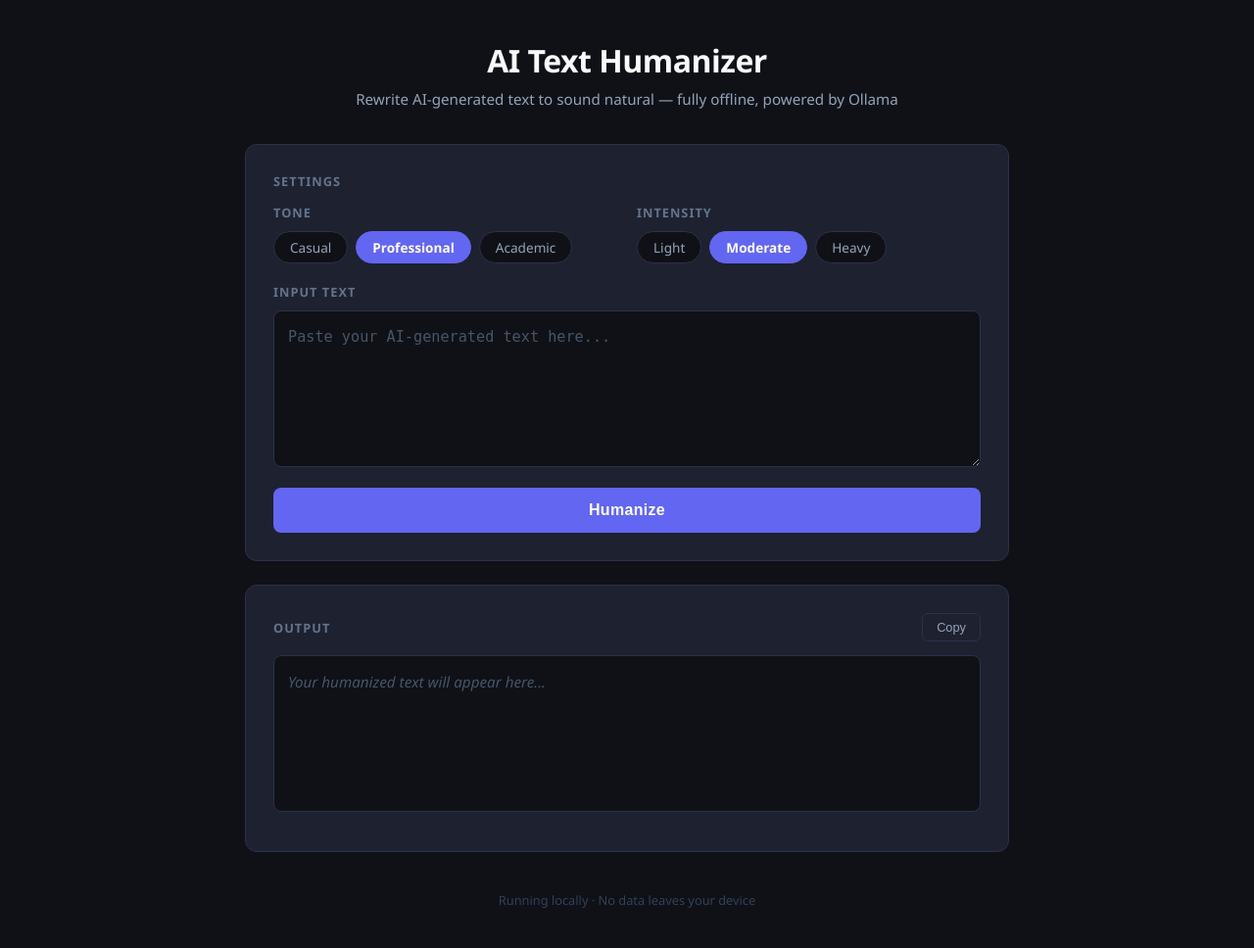
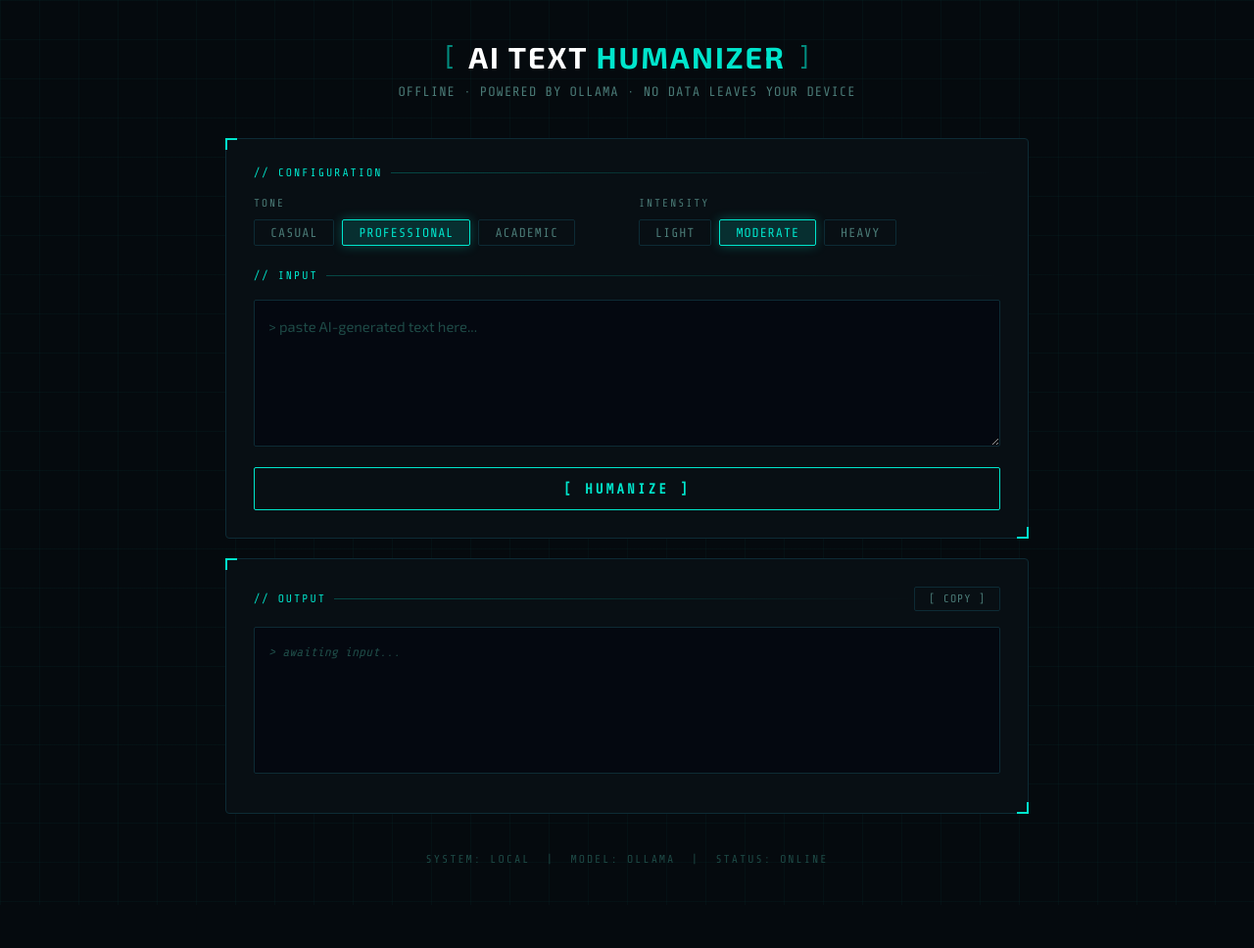
Before and after one commit to JoshuaEkanem/ai-text-humanizer, a Flask app: page / in a window 1280 px wide. Shown: the whole page at 98% size. After the commit the page ends 921 px from the top, so only its background shows below. Run offline with Flask 3, Linux system fonts and the light colour scheme.

Commit message:
style: cyberpunk teal theme for web UI

```diff
--- a/templates/index.html
+++ b/templates/index.html
@@ -5,200 +5,298 @@
   <meta name="viewport" content="width=device-width, initial-scale=1.0" />
   <title>AI Text Humanizer</title>
   <style>
+    @import url('https://fonts.googleapis.com/css2?family=Share+Tech+Mono&family=Exo+2:wght@300;400;600;700&display=swap');
+
+    :root {
+      --accent: #00e5cc;
+      --accent-dim: #00b8a3;
+      --accent-glow: rgba(0, 229, 204, 0.15);
+      --accent-glow-strong: rgba(0, 229, 204, 0.3);
+      --bg: #050a0e;
+      --bg-card: #080f14;
+      --bg-input: #040810;
+      --border: #0d2b35;
+      --border-accent: #00e5cc44;
+      --text: #c8e6e3;
+      --text-dim: #4a7a76;
+      --text-muted: #1e4a46;
+      --red: #ff4466;
+      --green: #00e5cc;
+    }
+
     *, *::before, *::after { box-sizing: border-box; margin: 0; padding: 0; }
 
     body {
-      font-family: 'Segoe UI', system-ui, sans-serif;
-      background: #0f1117;
-      color: #e2e8f0;
+      font-family: 'Exo 2', system-ui, sans-serif;
+      background: var(--bg);
+      color: var(--text);
       min-height: 100vh;
       display: flex;
       flex-direction: column;
       align-items: center;
       padding: 40px 16px;
+      background-image:
+        linear-gradient(rgba(0,229,204,0.03) 1px, transparent 1px),
+        linear-gradient(90deg, rgba(0,229,204,0.03) 1px, transparent 1px);
+      background-size: 40px 40px;
     }
 
+    /* ── Header ── */
     header {
       text-align: center;
-      margin-bottom: 36px;
+      margin-bottom: 40px;
+    }
+
+    header .logo-line {
+      display: flex;
+      align-items: center;
+      justify-content: center;
+      gap: 12px;
+      margin-bottom: 10px;
+    }
+
+    header .bracket {
+      color: var(--accent);
+      font-family: 'Share Tech Mono', monospace;
+      font-size: 1.6rem;
+      opacity: 0.6;
     }
 
     header h1 {
-      font-size: 2rem;
+      font-size: 1.9rem;
       font-weight: 700;
-      color: #f8fafc;
-      letter-spacing: -0.5px;
+      color: #fff;
+      letter-spacing: 2px;
+      text-transform: uppercase;
     }
 
+    header h1 span { color: var(--accent); }
+
     header p {
-      margin-top: 8px;
-      color: #94a3b8;
-      font-size: 0.95rem;
+      color: var(--text-dim);
+      font-size: 0.85rem;
+      letter-spacing: 1px;
+      text-transform: uppercase;
+      font-family: 'Share Tech Mono', monospace;
     }
 
+    /* ── Cards ── */
     .card {
-      background: #1e2130;
-      border: 1px solid #2d3148;
-      border-radius: 12px;
+      background: var(--bg-card);
+      border: 1px solid var(--border);
+      border-radius: 4px;
       padding: 28px;
       width: 100%;
-      max-width: 780px;
+      max-width: 820px;
+      margin-bottom: 20px;
+      position: relative;
+    }
+
+    /* corner accents */
+    .card::before, .card::after {
+      content: '';
+      position: absolute;
+      width: 12px;
+      height: 12px;
+      border-color: var(--accent);
+      border-style: solid;
+    }
+    .card::before { top: -1px; left: -1px; border-width: 2px 0 0 2px; }
+    .card::after  { bottom: -1px; right: -1px; border-width: 0 2px 2px 0; }
+
+    .card-title {
+      font-family: 'Share Tech Mono', monospace;
+      font-size: 0.72rem;
+      letter-spacing: 2px;
+      color: var(--accent);
+      text-transform: uppercase;
+      margin-bottom: 18px;
+      display: flex;
+      align-items: center;
+      gap: 8px;
+    }
+
+    .card-title::after {
+      content: '';
+      flex: 1;
+      height: 1px;
+      background: linear-gradient(90deg, var(--border-accent), transparent);
+    }
+
+    /* ── Controls ── */
+    .controls {
+      display: flex;
+      gap: 24px;
+      flex-wrap: wrap;
       margin-bottom: 24px;
     }
 
-    .card h2 {
-      font-size: 0.8rem;
-      font-weight: 600;
+    .control-group { flex: 1; min-width: 200px; }
+
+    .control-group label {
+      display: block;
+      font-family: 'Share Tech Mono', monospace;
+      font-size: 0.7rem;
+      letter-spacing: 2px;
+      color: var(--text-dim);
       text-transform: uppercase;
-      letter-spacing: 1px;
-      color: #64748b;
-      margin-bottom: 14px;
+      margin-bottom: 10px;
     }
 
+    .pill-group { display: flex; gap: 8px; flex-wrap: wrap; }
+
+    .pill {
+      padding: 5px 16px;
+      border-radius: 2px;
+      border: 1px solid var(--border);
+      background: transparent;
+      color: var(--text-dim);
+      font-size: 0.82rem;
+      font-family: 'Share Tech Mono', monospace;
+      cursor: pointer;
+      transition: all 0.15s;
+      user-select: none;
+      letter-spacing: 1px;
+    }
+
+    .pill:hover {
+      border-color: var(--accent);
+      color: var(--accent);
+      box-shadow: 0 0 8px var(--accent-glow);
+    }
+
+    .pill.active {
+      border-color: var(--accent);
+      color: var(--accent);
+      background: var(--accent-glow);
+      box-shadow: 0 0 12px var(--accent-glow-strong);
+    }
+
+    /* ── Textarea ── */
     textarea {
       width: 100%;
-      min-height: 160px;
-      background: #0f1117;
-      border: 1px solid #2d3148;
-      border-radius: 8px;
-      color: #e2e8f0;
-      font-size: 0.95rem;
-      line-height: 1.6;
+      min-height: 150px;
+      background: var(--bg-input);
+      border: 1px solid var(--border);
+      border-radius: 2px;
+      color: var(--text);
+      font-size: 0.92rem;
+      font-family: 'Exo 2', sans-serif;
+      line-height: 1.7;
       padding: 14px;
       resize: vertical;
       outline: none;
-      transition: border-color 0.2s;
+      transition: border-color 0.2s, box-shadow 0.2s;
     }
 
-    textarea:focus { border-color: #6366f1; }
-    textarea::placeholder { color: #475569; }
-
-    .controls {
-      display: flex;
-      gap: 20px;
-      flex-wrap: wrap;
-      margin-bottom: 20px;
+    textarea:focus {
+      border-color: var(--accent-dim);
+      box-shadow: 0 0 16px var(--accent-glow);
     }
 
-    .control-group {
-      flex: 1;
-      min-width: 180px;
+    textarea::placeholder { color: var(--text-muted); }
+
+    /* ── Button ── */
+    .btn-humanize {
+      width: 100%;
+      padding: 13px;
+      background: transparent;
+      color: var(--accent);
+      font-size: 0.9rem;
+      font-weight: 700;
+      font-family: 'Share Tech Mono', monospace;
+      letter-spacing: 3px;
+      text-transform: uppercase;
+      border: 1px solid var(--accent);
+      border-radius: 2px;
+      cursor: pointer;
+      transition: all 0.2s;
+      margin-top: 18px;
+      position: relative;
+      overflow: hidden;
     }
 
-    .control-group label {
-      display: block;
-      font-size: 0.8rem;
-      font-weight: 600;
-      text-transform: uppercase;
-      letter-spacing: 1px;
-      color: #64748b;
-      margin-bottom: 10px;
+    .btn-humanize:hover {
+      background: var(--accent-glow);
+      box-shadow: 0 0 24px var(--accent-glow-strong), inset 0 0 24px var(--accent-glow);
     }
 
-    .pill-group {
-      display: flex;
-      gap: 8px;
-      flex-wrap: wrap;
+    .btn-humanize:disabled {
+      opacity: 0.35;
+      cursor: not-allowed;
+      box-shadow: none;
     }
 
-    .pill {
-      padding: 6px 16px;
-      border-radius: 999px;
-      border: 1px solid #2d3148;
-      background: #0f1117;
-      color: #94a3b8;
-      font-size: 0.85rem;
-      cursor: pointer;
-      transition: all 0.15s;
-      user-select: none;
-    }
-
-    .pill:hover { border-color: #6366f1; color: #e2e8f0; }
-
-    .pill.active {
-      background: #6366f1;
-      border-color: #6366f1;
-      color: #fff;
-      font-weight: 600;
-    }
-
-    .btn-humanize {
-      width: 100%;
-      padding: 14px;
-      background: #6366f1;
-      color: #fff;
-      font-size: 1rem;
-      font-weight: 600;
-      border: none;
-      border-radius: 8px;
-      cursor: pointer;
-      transition: background 0.2s, opacity 0.2s;
-      letter-spacing: 0.3px;
-    }
-
-    .btn-humanize:hover { background: #4f46e5; }
-    .btn-humanize:disabled { opacity: 0.5; cursor: not-allowed; }
-
+    /* ── Output ── */
     .output-header {
       display: flex;
       justify-content: space-between;
       align-items: center;
-      margin-bottom: 14px;
+      margin-bottom: 16px;
     }
 
-    .output-header h2 { margin-bottom: 0; }
+    .output-header .card-title { margin-bottom: 0; flex: 1; }
 
     .btn-copy {
-      padding: 6px 14px;
+      padding: 5px 14px;
       background: transparent;
-      border: 1px solid #2d3148;
-      border-radius: 6px;
-      color: #94a3b8;
-      font-size: 0.8rem;
+      border: 1px solid var(--border);
+      border-radius: 2px;
+      color: var(--text-dim);
+      font-size: 0.72rem;
+      font-family: 'Share Tech Mono', monospace;
+      letter-spacing: 1px;
       cursor: pointer;
       transition: all 0.15s;
     }
 
-    .btn-copy:hover { border-color: #6366f1; color: #e2e8f0; }
-    .btn-copy.copied { border-color: #22c55e; color: #22c55e; }
+    .btn-copy:hover { border-color: var(--accent); color: var(--accent); }
+    .btn-copy.copied { border-color: var(--green); color: var(--green); }
 
     #output-box {
       width: 100%;
-      min-height: 160px;
-      background: #0f1117;
-      border: 1px solid #2d3148;
-      border-radius: 8px;
-      color: #e2e8f0;
-      font-size: 0.95rem;
-      line-height: 1.6;
+      min-height: 150px;
+      background: var(--bg-input);
+      border: 1px solid var(--border);
+      border-radius: 2px;
+      color: var(--text);
+      font-size: 0.92rem;
+      font-family: 'Exo 2', sans-serif;
+      line-height: 1.7;
       padding: 14px;
       white-space: pre-wrap;
       word-break: break-word;
     }
 
-    #output-box.placeholder { color: #475569; font-style: italic; }
-
-    .badge-row {
-      display: flex;
-      gap: 8px;
-      margin-top: 12px;
+    #output-box.placeholder {
+      color: var(--text-muted);
+      font-style: italic;
+      font-family: 'Share Tech Mono', monospace;
+      font-size: 0.82rem;
     }
 
+    /* ── Badges ── */
+    .badge-row { display: flex; gap: 8px; margin-top: 12px; }
+
     .badge {
-      font-size: 0.75rem;
+      font-size: 0.68rem;
+      font-family: 'Share Tech Mono', monospace;
       padding: 3px 10px;
-      border-radius: 999px;
-      background: #2d3148;
-      color: #94a3b8;
+      border-radius: 2px;
+      border: 1px solid var(--border-accent);
+      color: var(--accent-dim);
+      background: var(--accent-glow);
       display: none;
+      letter-spacing: 1px;
     }
 
+    /* ── Spinner ── */
     .spinner {
       display: none;
-      width: 18px;
-      height: 18px;
-      border: 2px solid #ffffff44;
-      border-top-color: #fff;
+      width: 16px;
+      height: 16px;
+      border: 2px solid var(--accent-glow);
+      border-top-color: var(--accent);
       border-radius: 50%;
       animation: spin 0.7s linear infinite;
       margin: 0 auto;
@@ -206,31 +304,42 @@
 
     @keyframes spin { to { transform: rotate(360deg); } }
 
+    /* ── Error ── */
     .error-msg {
-      color: #f87171;
-      font-size: 0.85rem;
+      color: var(--red);
+      font-size: 0.8rem;
+      font-family: 'Share Tech Mono', monospace;
       margin-top: 10px;
       display: none;
+      letter-spacing: 0.5px;
     }
 
+    /* ── Footer ── */
     footer {
-      margin-top: 16px;
-      color: #334155;
-      font-size: 0.8rem;
+      margin-top: 20px;
+      color: var(--text-muted);
+      font-size: 0.72rem;
+      font-family: 'Share Tech Mono', monospace;
+      letter-spacing: 2px;
       text-align: center;
+      text-transform: uppercase;
     }
   </style>
 </head>
 <body>
 
   <header>
-    <h1>AI Text Humanizer</h1>
-    <p>Rewrite AI-generated text to sound natural — fully offline, powered by Ollama</p>
+    <div class="logo-line">
+      <span class="bracket">[</span>
+      <h1>AI Text <span>Humanizer</span></h1>
+      <span class="bracket">]</span>
+    </div>
+    <p>Offline · Powered by Ollama · No data leaves your device</p>
   </header>
 
-  <!-- Input card -->
+  <!-- Settings + Input card -->
   <div class="card">
-    <h2>Settings</h2>
+    <div class="card-title">// Configuration</div>
     <div class="controls">
       <div class="control-group">
         <label>Tone</label>
@@ -238,7 +347,7 @@
           {% for tone in tones %}
           <div class="pill {% if tone == default_tone %}active{% endif %}"
                data-group="tone" data-value="{{ tone }}">
-            {{ tone.capitalize() }}
+            {{ tone.upper() }}
           </div>
           {% endfor %}
         </div>
@@ -249,20 +358,20 @@
           {% for intensity in intensities %}
           <div class="pill {% if intensity == default_intensity %}active{% endif %}"
                data-group="intensity" data-value="{{ intensity }}">
-            {{ intensity.capitalize() }}
+            {{ intensity.upper() }}
           </div>
           {% endfor %}
         </div>
       </div>
     </div>
 
-    <h2 style="margin-bottom: 10px;">Input Text</h2>
-    <textarea id="input-text" placeholder="Paste your AI-generated text here..."></textarea>
+    <div class="card-title">// Input</div>
+    <textarea id="input-text" placeholder="> paste AI-generated text here..."></textarea>
 
     <div class="error-msg" id="error-msg"></div>
 
-    <button class="btn-humanize" id="btn-humanize" style="margin-top: 16px;" onclick="runHumanize()">
-      <span id="btn-label">Humanize</span>
+    <button class="btn-humanize" id="btn-humanize" onclick="runHumanize()">
+      <span id="btn-label">[ Humanize ]</span>
       <div class="spinner" id="spinner"></div>
     </button>
   </div>
@@ -270,20 +379,19 @@
   <!-- Output card -->
   <div class="card">
     <div class="output-header">
-      <h2>Output</h2>
-      <button class="btn-copy" id="btn-copy" onclick="copyOutput()">Copy</button>
+      <div class="card-title">// Output</div>
+      <button class="btn-copy" id="btn-copy" onclick="copyOutput()">[ COPY ]</button>
     </div>
-    <div id="output-box" class="placeholder">Your humanized text will appear here...</div>
+    <div id="output-box" class="placeholder">> awaiting input...</div>
     <div class="badge-row">
       <span class="badge" id="badge-tone"></span>
       <span class="badge" id="badge-intensity"></span>
     </div>
   </div>
 
-  <footer>Running locally · No data leaves your device</footer>
+  <footer>System: Local &nbsp;|&nbsp; Model: Ollama &nbsp;|&nbsp; Status: Online</footer>
 
   <script>
-    // Pill selection
     document.querySelectorAll(".pill").forEach(pill => {
       pill.addEventListener("click", () => {
         const group = pill.dataset.group;
@@ -298,7 +406,7 @@
 
     function showError(msg) {
       const el = document.getElementById("error-msg");
-      el.textContent = msg;
+      el.textContent = "> ERROR: " + msg;
       el.style.display = "block";
     }
 
@@ -320,7 +428,7 @@
       const tone = getSelected("tone");
       const intensity = getSelected("intensity");
 
-      if (!text) { showError("Please paste some text before humanizing."); return; }
+      if (!text) { showError("No input text provided."); return; }
 
       setLoading(true);
 
@@ -342,7 +450,6 @@
         outputBox.textContent = data.result;
         outputBox.classList.remove("placeholder");
 
-        // Show badges
         const badgeTone = document.getElementById("badge-tone");
         const badgeIntensity = document.getElementById("badge-intensity");
         badgeTone.textContent = `tone: ${data.tone}`;
@@ -358,15 +465,14 @@
     }
 
     function copyOutput() {
-      const text = document.getElementById("output-box").textContent;
-      if (!text || document.getElementById("output-box").classList.contains("placeholder")) return;
-
-      navigator.clipboard.writeText(text).then(() => {
+      const box = document.getElementById("output-box");
+      if (box.classList.contains("placeholder")) return;
+      navigator.clipboard.writeText(box.textContent).then(() => {
         const btn = document.getElementById("btn-copy");
-        btn.textContent = "Copied!";
+        btn.textContent = "[ COPIED! ]";
         btn.classList.add("copied");
         setTimeout(() => {
-          btn.textContent = "Copy";
+          btn.textContent = "[ COPY ]";
           btn.classList.remove("copied");
         }, 2000);
       });
```
